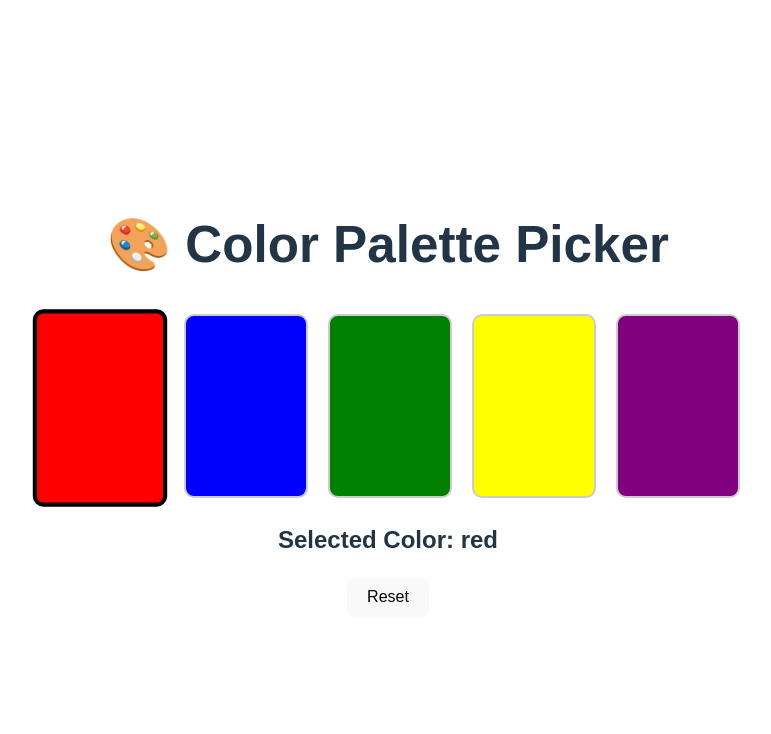
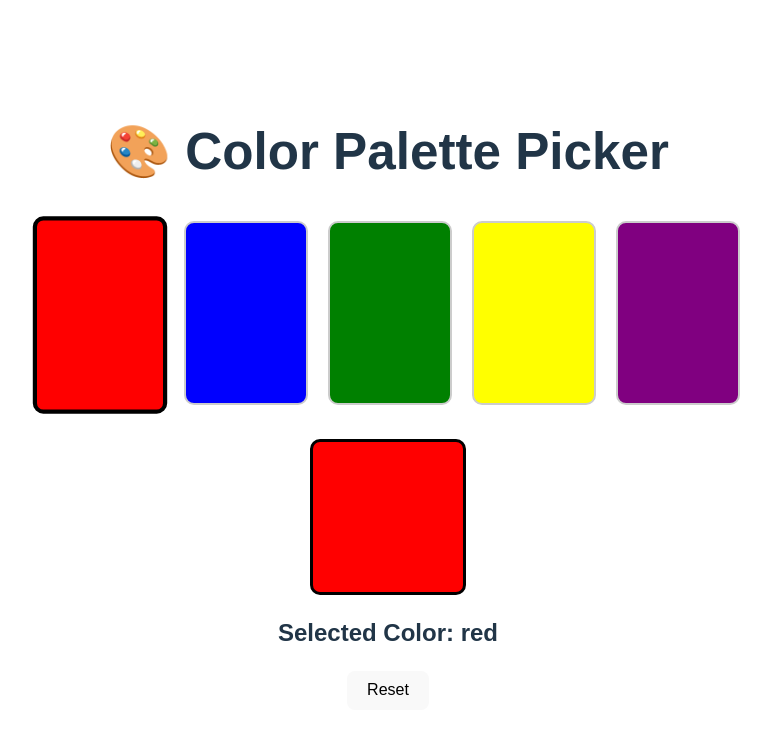
Before and after one commit to sumeyaarebo94-sudo/color-palette-picker, a React (Vite) app: page / in a window 1280 px wide. Both pictures are taken after a click on the element 102 px from the left and 407 px from the top of the page. Shown: the top 734 px of the page, without its empty margins (4-775 px from the left). Built offline with nearby package versions, Linux system fonts and the light colour scheme.

Commit message:
Add color preview component

```diff
--- a/src/components/ColorPreview.jsx
+++ b/src/components/ColorPreview.jsx
@@ -1,12 +1,29 @@
 function ColorPreview({ selectedColor, setSelectedColor }) {
   return (
-    <>
-      <h2>Selected Color: {selectedColor || "None"}</h2>
+    <div style={{ marginTop: "30px" }}>
+      {selectedColor ? (
+        <>
+          <div
+            style={{
+              width: "150px",
+              height: "150px",
+              backgroundColor: selectedColor,
+              margin: "0 auto",
+              border: "3px solid black",
+              borderRadius: "10px",
+            }}
+          ></div>
+
+          <h2>Selected Color: {selectedColor}</h2>
+        </>
+      ) : (
+        <h2>No color selected yet</h2>
+      )}
 
       <button onClick={() => setSelectedColor("")}>
         Reset
       </button>
-    </>
+    </div>
   );
 }
 
```
